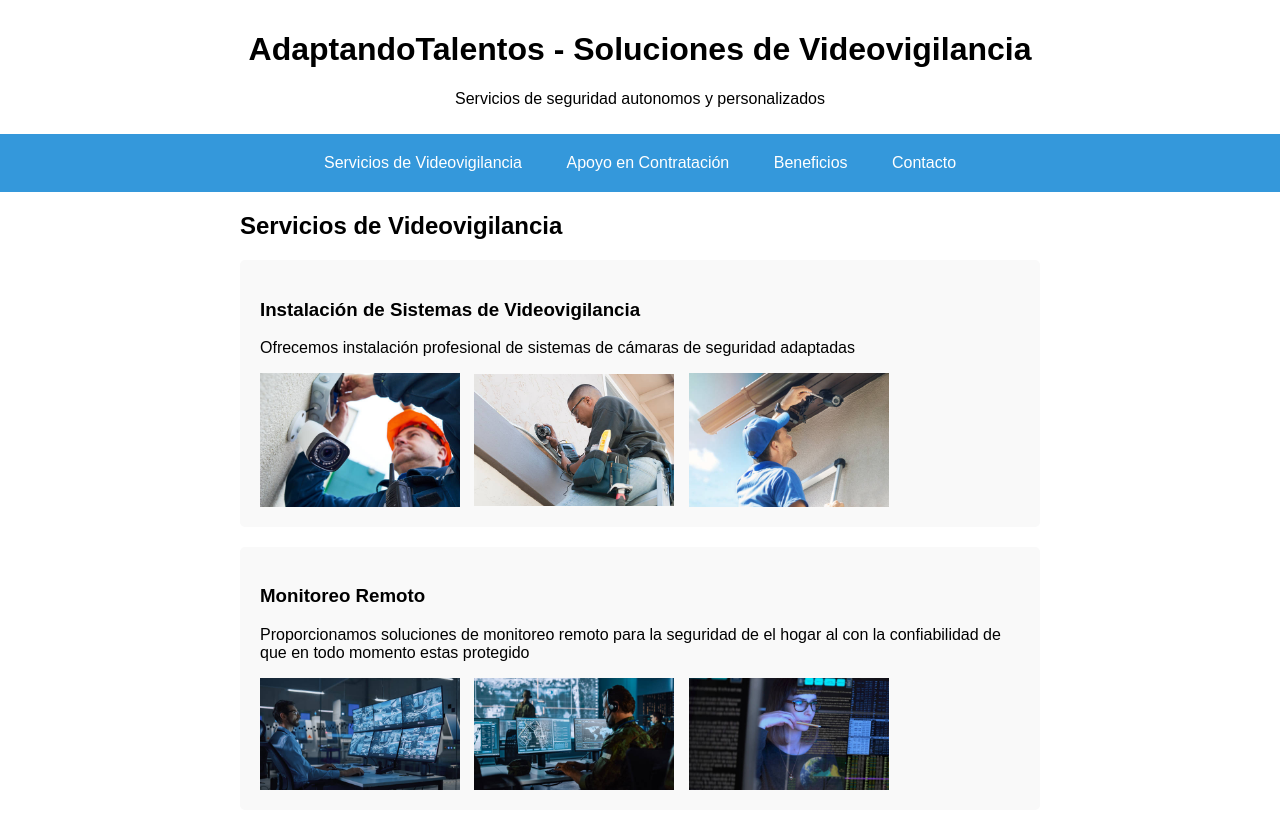
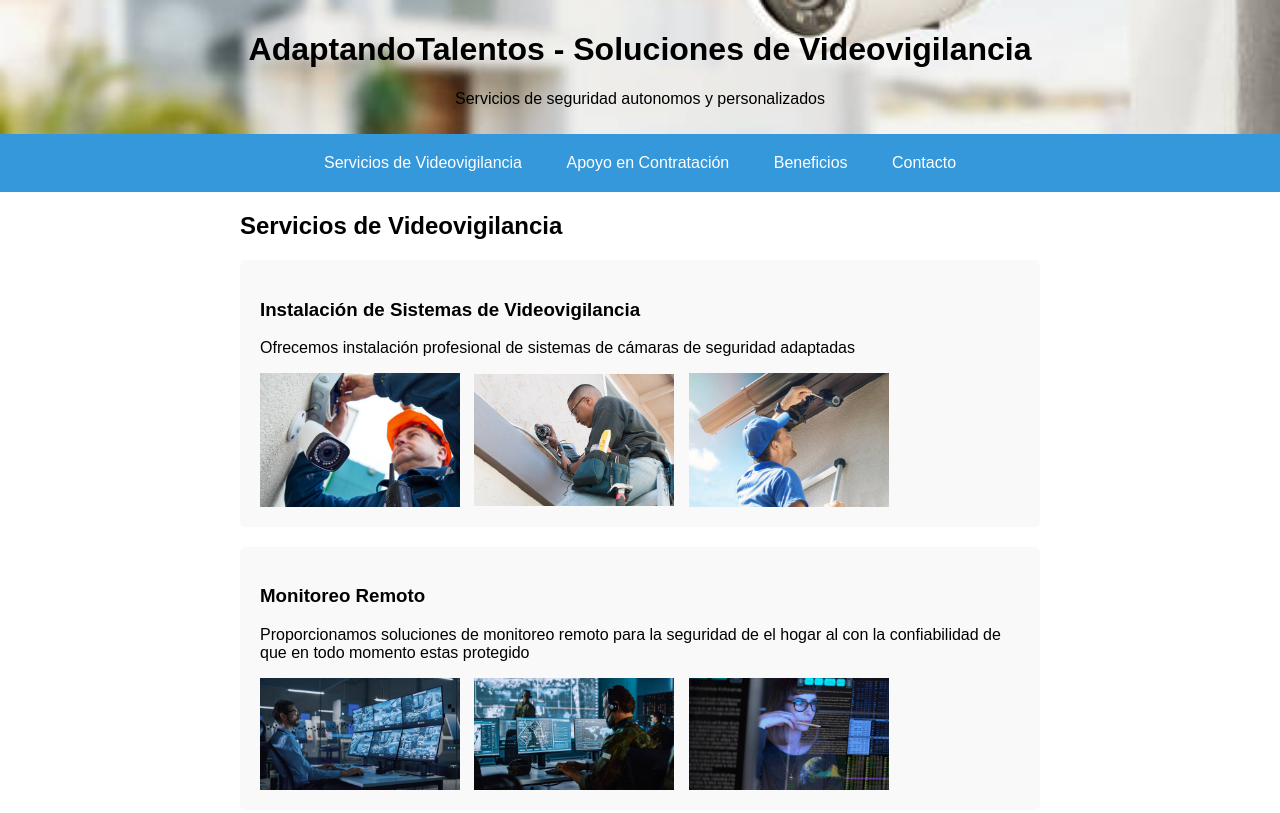
Before and after one commit to joshi57210/joshi57210.github.io, a plain HTML site: page index.html in a window 1280 px wide. Shown: the top 813 px of the page. Drawn offline with Linux system fonts and the light colour scheme.

Commit message:
Update index.html

```diff
--- a/index.html
+++ b/index.html
@@ -12,7 +12,7 @@
             padding: 0;
         }
         header {
-            background-image: url('imagen1.jpg');
+            background-image: url('imagenes/imagen1.jpg');
             background-size: cover;
             background-position: center;
             color: #000000;
```
